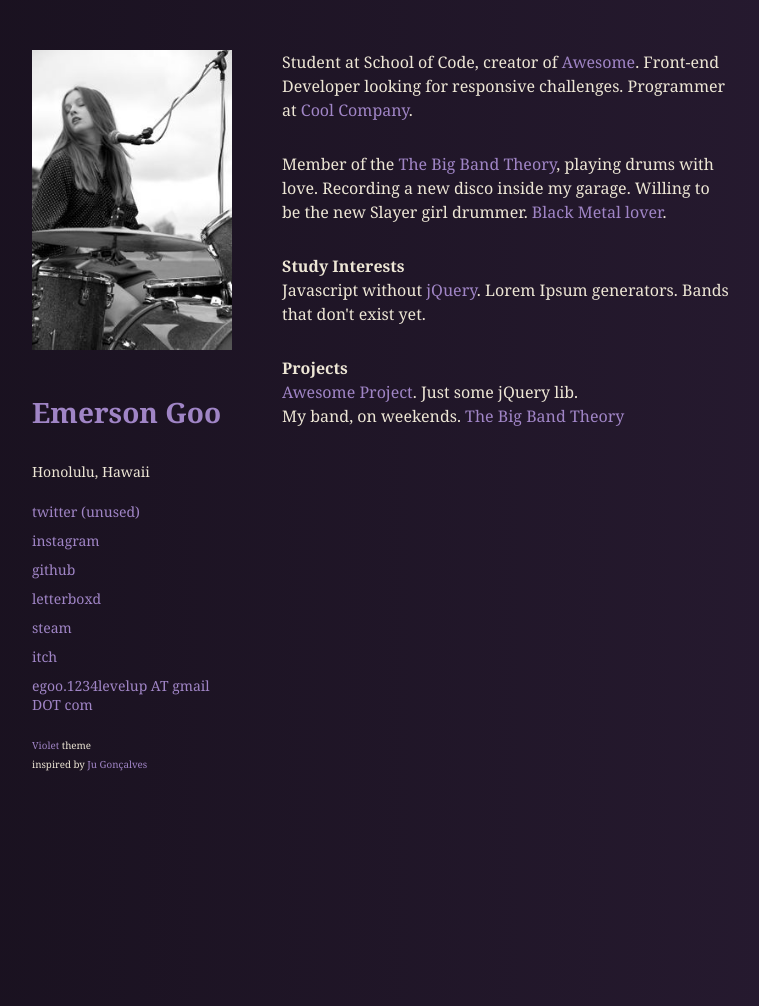
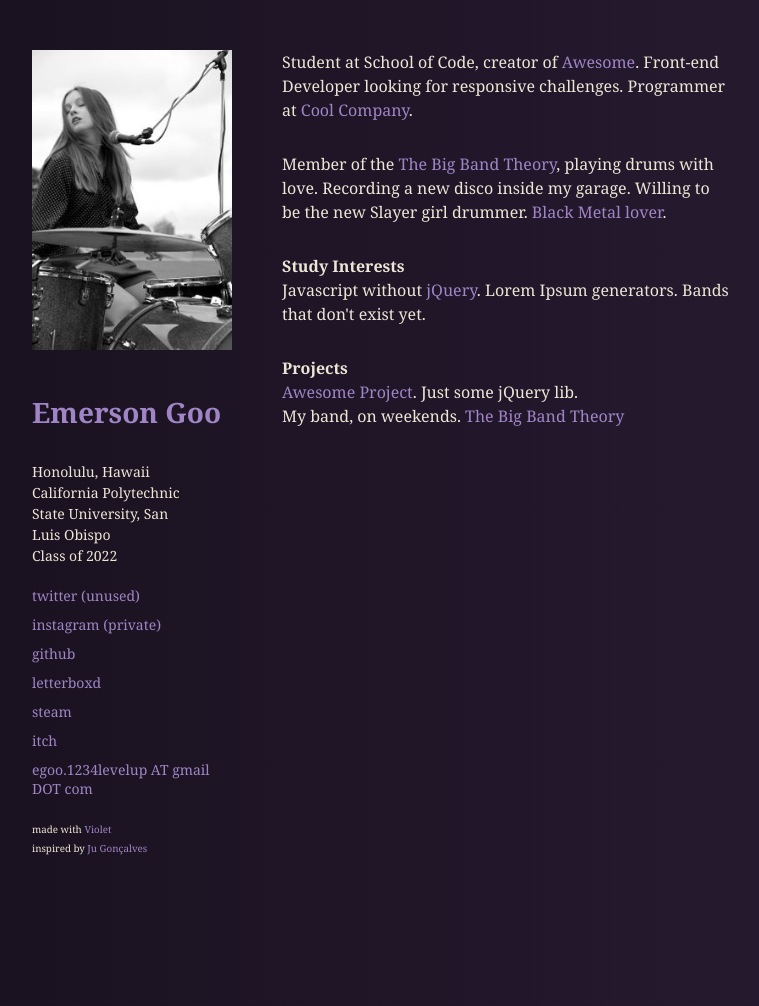
Before and after one commit to emersongoo/emersongoo.github.io, a Jekyll site: the page built from index.html, in a window 1280 px wide. Shown: the whole page, without its empty margins (68-827 px from the left). Built offline with Jekyll 4.4.1, drawn with Linux system fonts in a browser that asks for light colours.

Commit message:
change info

```diff
--- a/index.html
+++ b/index.html
@@ -10,13 +10,15 @@ title: Home
   </h1>
 
   <p>
-    Honolulu, Hawaii
+    Honolulu, Hawaii<br>
+    California Polytechnic State University, San Luis Obispo<br>
+    Class of 2022
   </p>
 
   <nav>
     <ul>
       <li><a href="https://twitter.com/{{ site.twitter }}">twitter (unused)</a></li>
-      <li><a href="https://instagram.com/{{ site.instagram }}">instagram</a></li>
+      <li><a href="https://instagram.com/{{ site.instagram }}">instagram (private)</a></li>
       <li><a href="https://github.com/{{ site.github }}">github</a></li>
       <li><a href="https://letterboxd.com/{{ site.letterboxd }}">letterboxd</a></li>
       <li><a href="https://steamcommunity.com/id/{{ site.steam }}">steam</a></li>
@@ -26,7 +28,7 @@ title: Home
   </nav>
 
   <small>
-    <a href="https://github.com/sergiokopplin/violet">Violet</a> theme
+    made with <a href="https://github.com/sergiokopplin/violet">Violet</a>
     <br> inspired by <a href="http://cyberglot.me/">Ju Gonçalves</a>
   </small>
 </header>
```
